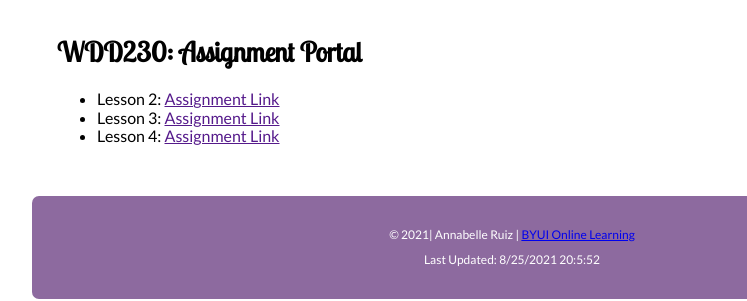
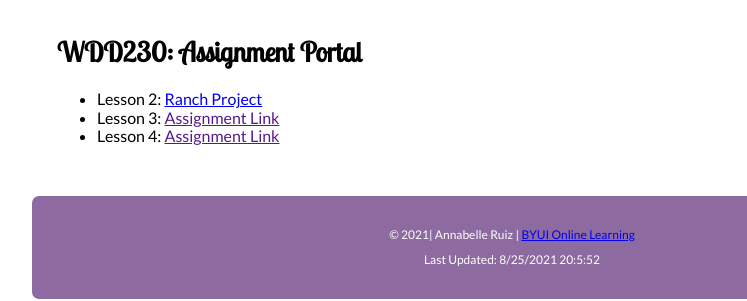
Before and after one commit to spygirl2349/wdd230, a plain HTML site: page index.html in a window 1280 px wide. Shown: the part 123-424 px from the top of the page, 18-765 px from the left. Drawn offline with Linux system fonts and the light colour scheme.

Commit message:
linked ranch to portal

```diff
--- a/index.html
+++ b/index.html
@@ -24,7 +24,7 @@
     <main>
       <h2>WDD230: Assignment Portal</h2>
       <ul>
-        <li>Lesson 2: <a href="">Assignment Link</a></li>
+        <li>Lesson 2: <a href="ranch-start">Ranch Project</a></li>
         <li>Lesson 3: <a href="">Assignment Link</a></li>
         <li>Lesson 4: <a href="">Assignment Link</a></li>
       </ul>
```
